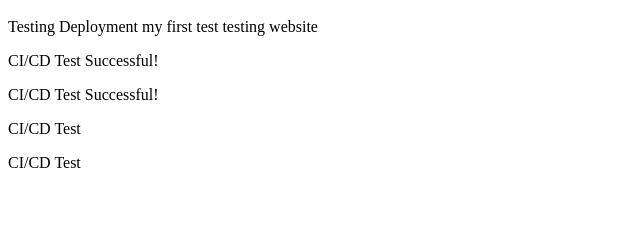
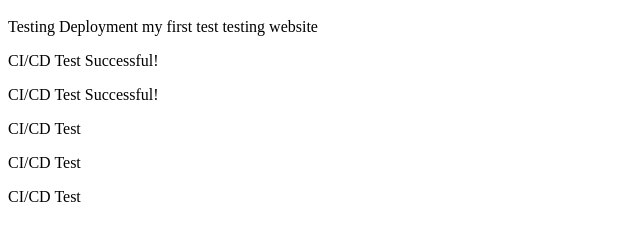
Before and after one commit to SwatiWagh7/simple-static-website, a plain HTML site: page index.html in a window 1280 px wide. Shown: the part 48-288 px from the top of the page, without its empty margins (0-640 px from the left). Drawn offline with Linux system fonts and the light colour scheme.

Commit message:
Test deployment

```diff
--- a/index.html
+++ b/index.html
@@ -6,3 +6,4 @@ testing website
 <p> CI/CD Test Successful! </p>
 <p>CI/CD Test</p>
 <p>CI/CD Test</p>
+<p>CI/CD Test</p>
```
